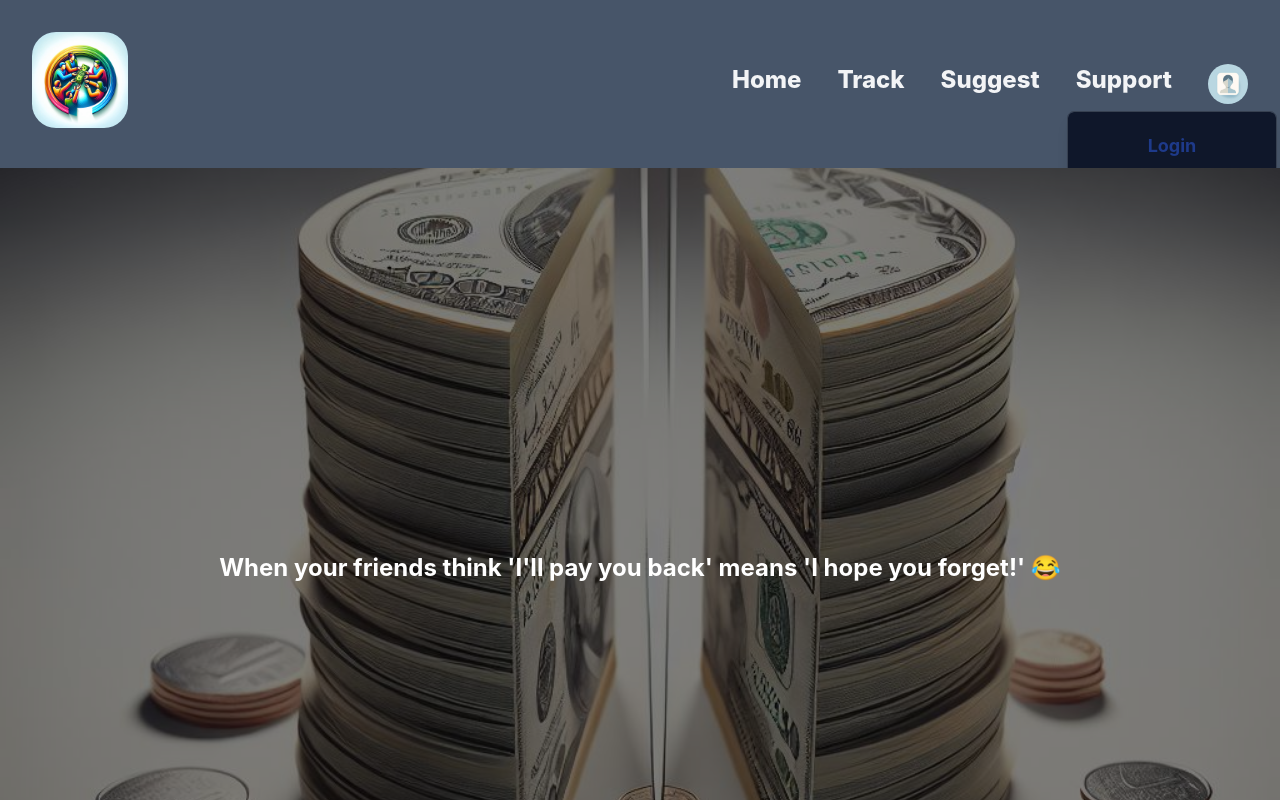
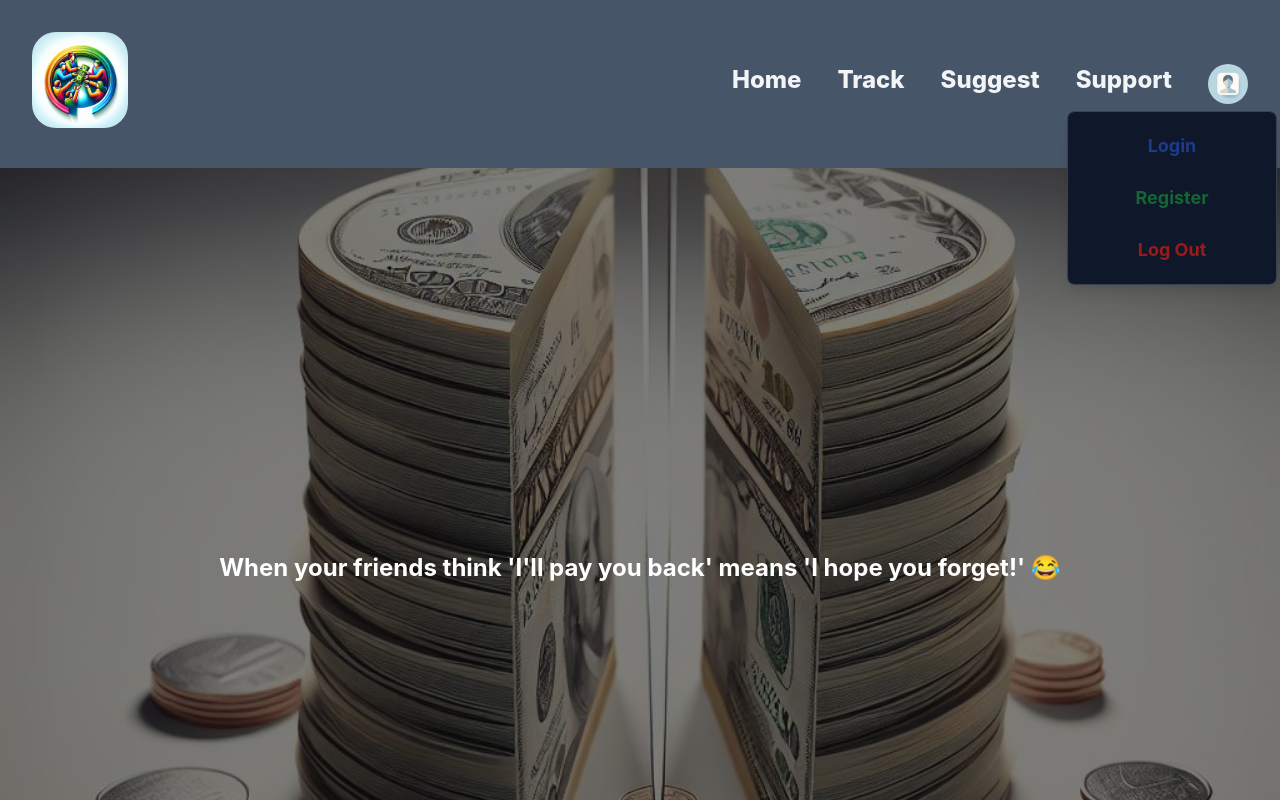
Before and after one commit to Siddharth0101/share-mate, a React (Create React App) app: page / in a window 1280 px wide. Both pictures are taken after a click on the picture 1228 px from the left and 84 px from the top of the page. Shown: the top 800 px of the page. Built offline with nearby package versions, Linux system fonts and the light colour scheme.

Commit message:
fixed bugs--overlapping

```diff
--- a/src/components/navbar/header/header.js
+++ b/src/components/navbar/header/header.js
@@ -12,7 +12,7 @@ export default function Header() {
     const togggleProfile=()=>{
         setIsProfileOpen((prev)=>!prev)
     }
-    return <div>
+    return <div >
         <div className="bg-slate-600 p-8 ">
             {/* {desktop-view} */}
            <div className={`lg:flex justify-between space-x-20   font-bold text-lg text-gray-100 ${isMenuOpen? "hidden":"hidden"} lg:"block`}>
@@ -28,7 +28,7 @@ export default function Header() {
             <div className="hover:underline-offset-8 hover:underline hover:text-gray-300 transition duration-300 ease-in-out">  <NavLink to="/support">Support</NavLink></div>
             <div className="relative">
             <div className="w-10 cursor-pointer"><img src="/profile.png" className="rounded-3xl" onClick={togggleProfile}/>
-            {isProfileOpen &&    <div className="absolute -right-8 mt-12">
+            {isProfileOpen &&    <div className="absolute -right-8 mt-12 z-20">
                 <ProfileModal/>
                 </div>}
             </div>
@@ -41,7 +41,7 @@ export default function Header() {
             <div className="w-24 ">
             <img src="/logo site.png" alt="Site Logo" className="rounded-3xl"/>
         </div>
-           <div className="relative"><button onClick={toggleMenu}>
+           <div className="relative z-20"><button onClick={toggleMenu}>
                     <div className="space-y-3 mt-6">
                         <div className="w-6 h-0.5 bg-gray-300"></div>
                         <div className="w-6 h-0.5 bg-gray-300"></div>
@@ -55,8 +55,6 @@ export default function Header() {
                 </div>
             </div>
            </div>
-           {/* {mobile-view-navigation} */}
-
         </div>
         <Outlet/>
     </div>
--- a/src/components/pages/home/home.js
+++ b/src/components/pages/home/home.js
@@ -1,7 +1,7 @@
 export default function Home() {
     return <div>
      <div className="relative ">
-     <div className="absolute inset-0 flex items-center justify-center  p-4 text-white text-2xl font-bold bg-black/50">
+     <div className="absolute inset-0 flex items-center justify-center  p-4 text-white text-2xl font-bold bg-black/50 z-10">
         When your friends think 'I'll pay you back' means 'I hope you forget!' 😂
         </div>
         <div>
```
